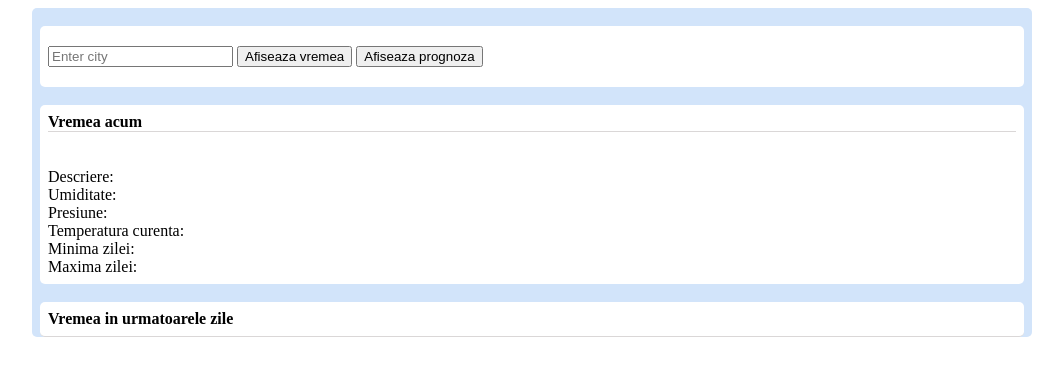
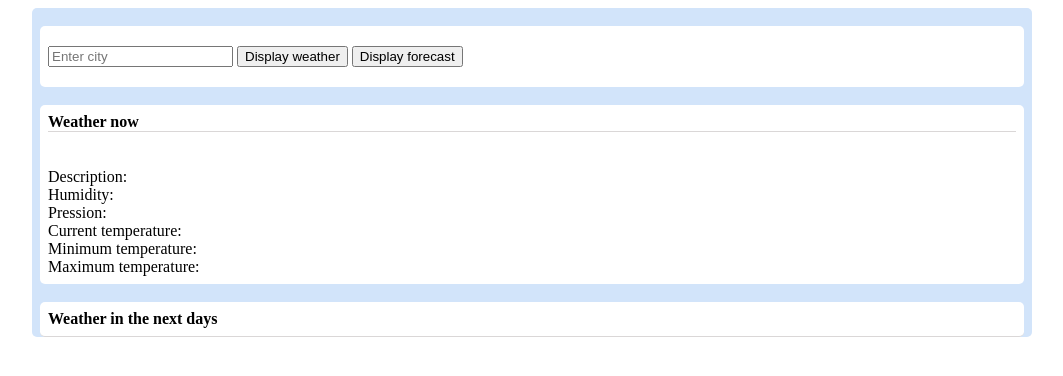
Before and after one commit to MihaelaFodoca/WeatherApp, a plain HTML site: page index.html in a window 1280 px wide. Shown: the whole page, without its empty margins (108-1171 px from the left). Drawn offline with Linux system fonts and the light colour scheme.

Commit message:
First commit

```diff
--- a/WeatherApp.html
+++ b/index.html
@@ -14,28 +14,28 @@
         <br>
         <section id="data_input">
             <input id="city" type="text" placeholder="Enter city">
-            <input type="button" id="display_weather" value="Afiseaza vremea">
-            <input type="button" id="display_forecast" value="Afiseaza prognoza">
+            <input type="button" id="display_weather" value="Display weather">
+            <input type="button" id="display_forecast" value="Display forecast">
             <br>
         </section>
         <br>
         <div id="weatherNow">
             <div id=p>
-                <header id="Now">Vremea acum<br></header><br><br>
+                <header id="Now">Weather now<br></header><br><br>
 
                 <div id="weather_icon"></div>
 
-                <span id="description">Descriere: </span><br>
-                <span id="humidity">Umiditate:</span><br>
-                <span id="pression">Presiune: </span><br>
-                <span id="current_temp">Temperatura curenta: </span><br>
-                <span id="minimum">Minima zilei: </span><br>
-                <span id="maximum">Maxima zilei: </span><br>
+                <span id="description">Description: </span><br>
+                <span id="humidity">Humidity:</span><br>
+                <span id="pression">Pression: </span><br>
+                <span id="current_temp">Current temperature: </span><br>
+                <span id="minimum">Minimum temperature: </span><br>
+                <span id="maximum">Maximum temperature: </span><br>
             </div>
         </div>
         <br>
         <div>
-            <header id="Next">Vremea in urmatoarele zile</header>
+            <header id="Next">Weather in the next days</header>
         </div>
         <div id="forecast">
 
@@ -43,42 +43,42 @@
 
                 <div id="day1">
                     <div id="day1_date">
-                        <p>Ziua:</p>
+                        <p>Day:</p>
                     </div>
                     <div id="day1_1"></div>
                 </div>
                 <br><br><br>
                 <div id="day2">
                     <div id="day2_date">
-                        <p>Ziua:</p>
+                        <p>Day:</p>
                     </div>
                     <div id="day2_1"></div>
                 </div>
                 <br><br><br>
                 <div id="day3">
                     <div id="day3_date">
-                        <p>Ziua:</p>
+                        <p>Day:</p>
                     </div>
                     <div id="day3_1"></div>
                 </div>
                 <br><br><br>
                 <div id="day4">
                     <div id="day4_date">
-                        <p>Ziua:</p>
+                        <p>Day:</p>
                     </div>
                     <div id="day4_1"></div>
                 </div>
                 <br><br><br>
                 <div id="day5">
                     <div id="day5_date">
-                        <p>Ziua:</p>
+                        <p>Day:</p>
                     </div>
                     <div id="day5_1"></div>
                 </div>
                 <br><br><br>
                 <div id="day6">
                     <div id="day6_date">
-                        <p>Ziua:</p>
+                        <p>Day:</p>
                     </div>
                     <div id="day6_1"></div>
                 </div>
```
Also changed, not shown: 1 other file.
